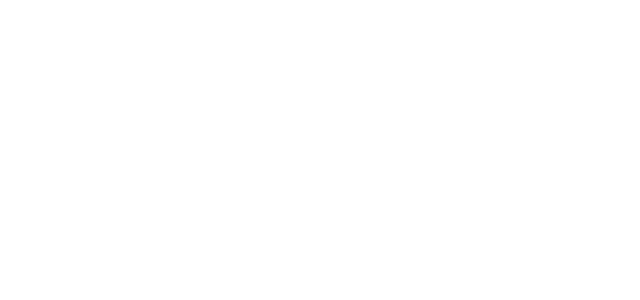
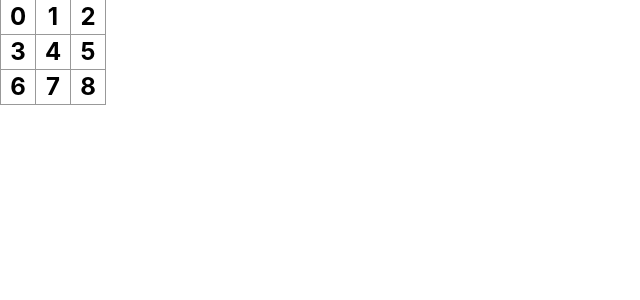
Before and after one commit to ronaldylf/tic-tac-toe-react, a React (Create React App) app: page / in a window 1280 px wide. Shown: the top 300 px of the page, without its empty margins (0-640 px from the left). Built offline with nearby package versions, Linux system fonts and the light colour scheme.

Commit message:
added handleClick function

```diff
--- a/src/components/Game.jsx
+++ b/src/components/Game.jsx
@@ -1,5 +1,24 @@
 import React from 'react';
+import Table from './Table';
+import { useState } from 'react';
 
 export default function Game() {
+    const [squares, setSquares] = useState(Array(9).fill(null));
+    const [isXtime, setisXTime] = useState(true);
 
+    function handleClick(id_) {
+        let new_squares = squares.slice();
+        if (new_squares[id_]) return;// avoid already used square
+
+        new_squares[id_] = (isXtime) ? "X" : "O";
+        setSquares(new_squares); // update squares with the new move
+        setisXTime(!isXtime); // change player move
+        console.log("clicked " + String(id_));
+    }
+
+    return(
+    <>
+    <Table handleClick={handleClick} squares={squares}/>
+    </>
+    )
 }
```
